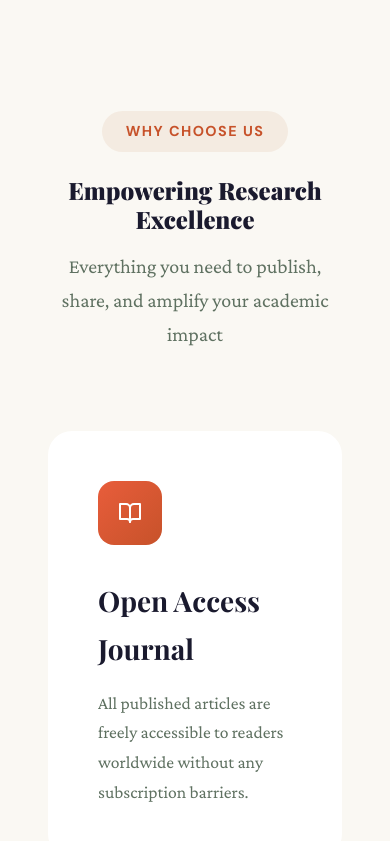
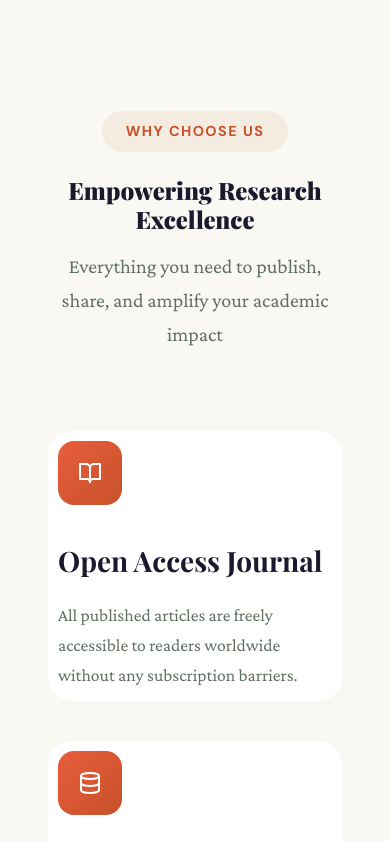
Before and after one commit to shreyanshAmpleServ/ResearchScholarApp, a React (Vite) app: page / in a window 390 px wide. Shown: the part 1156-1997 px from the top of the page. Built offline with nearby package versions, Linux system fonts and the light colour scheme.

Commit message:
update the code

```diff
--- a/src/pages/LandingPage.css
+++ b/src/pages/LandingPage.css
@@ -932,7 +932,9 @@
   .nav-container {
     padding: 1rem 1.5rem;
   }
-
+  .feature-card {
+    padding: 0.5rem;
+  }
   .nav-links a {
     display: none;
   }
```
